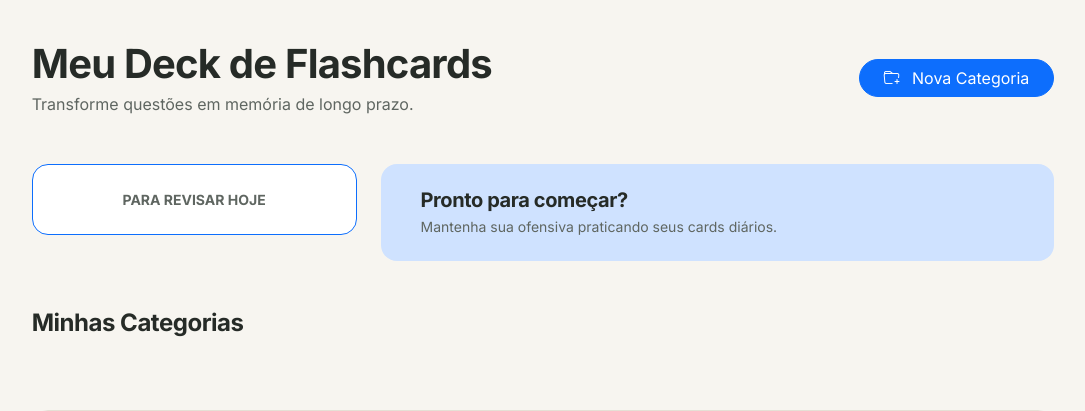
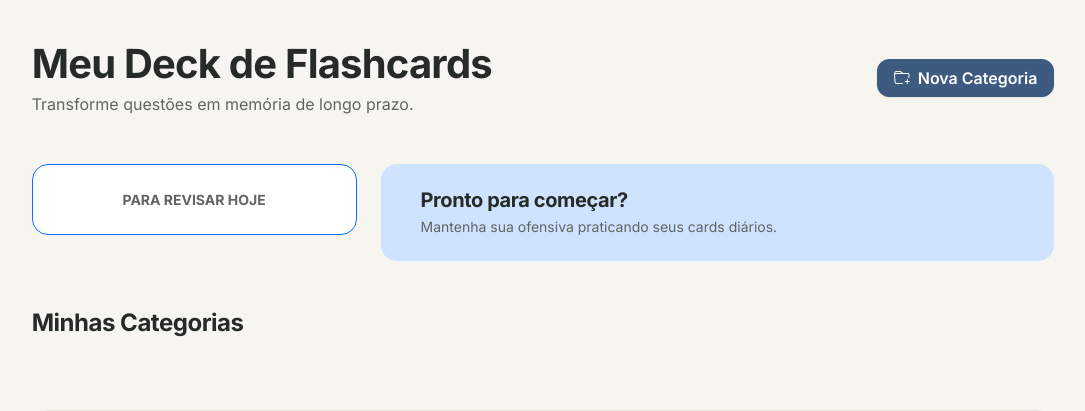
Before and after one commit to thierry-moreira/gabaritei-questoes, a Flask app: template templates/flashcards/index.html in a window 1280 px wide. Shown: the top 411 px of the page, without its empty margins (97-1182 px from the left). Run offline with Flask 3, Linux system fonts and the light colour scheme; the template is opened without the code that fills it, so the values that code supplies are empty; parts of the project's set-up code (start-up, migrations or seed data) failed here and were passed over; some libraries are stand-ins or nearby versions.

Commit message:
feat(flashcards): adiciona estilos de dashboard e melhora template; fixa cleanup do backend no Electron

```diff
--- a/static/css/flashcards.css
+++ b/static/css/flashcards.css
@@ -10,6 +10,49 @@
 }
 
 /* 1. Dashboard Styles */
+.flashcards-create-category-btn {
+    display: inline-flex;
+    align-items: center;
+    justify-content: center;
+    gap: 0.5rem;
+    min-height: 38px;
+    padding: 0.5rem 1rem;
+    border: 1px solid var(--primary-color);
+    border-radius: 12px;
+    background-color: var(--primary-color);
+    color: #fff;
+    font-weight: 600;
+    line-height: 1.25;
+    white-space: nowrap;
+    box-shadow: 0 1px 2px rgba(38, 43, 39, 0.08);
+    transition: background-color 0.2s ease, border-color 0.2s ease, box-shadow 0.2s ease, transform 0.15s ease;
+}
+
+.flashcards-create-category-btn:hover {
+    border-color: var(--primary-hover);
+    background-color: var(--primary-hover);
+    color: #fff;
+    transform: translateY(-1px);
+}
+
+.flashcards-create-category-btn:active {
+    border-color: var(--primary-hover);
+    background-color: var(--primary-hover);
+    transform: scale(0.98);
+}
+
+.flashcards-create-category-btn:focus-visible {
+    outline: 2px solid var(--primary-color);
+    outline-offset: 2px;
+    box-shadow: none;
+}
+
+@media (max-width: 767.98px) {
+    .flashcards-create-category-btn {
+        width: 100%;
+    }
+}
+
 .stat-card {
     background: var(--card-bg);
     border: 1px solid var(--border-color);
--- a/templates/flashcards/index.html
+++ b/templates/flashcards/index.html
@@ -7,16 +7,14 @@
     <div class="col-lg-10">
 
         <!-- Header Section -->
-        <div class="d-flex flex-column flex-md-row justify-content-between align-items-center mb-5 mt-3 gap-3">
+        <div class="d-flex flex-column flex-md-row justify-content-between align-items-md-center mb-5 mt-3 gap-3">
             <div>
                 <h1 class="fw-bold mb-1">Meu Deck de Flashcards</h1>
                 <p class="text-muted mb-0">Transforme questões em memória de longo prazo.</p>
             </div>
-            <div class="d-flex gap-2">
-                <button class="btn btn-primary px-4 rounded-pill shadow-sm" data-bs-toggle="modal" data-bs-target="#modalNovaCategoria">
-                    <i class="bi bi-folder-plus me-2"></i> Nova Categoria
-                </button>
-            </div>
+            <button type="button" class="btn btn-primary flashcards-create-category-btn" data-bs-toggle="modal" data-bs-target="#modalNovaCategoria">
+                <i class="bi bi-folder-plus" aria-hidden="true"></i> Nova Categoria
+            </button>
         </div>
 
         <!-- Dashboard Stats -->
```
Also changed, not shown: desktop/main.js (+19 -3 lines).
